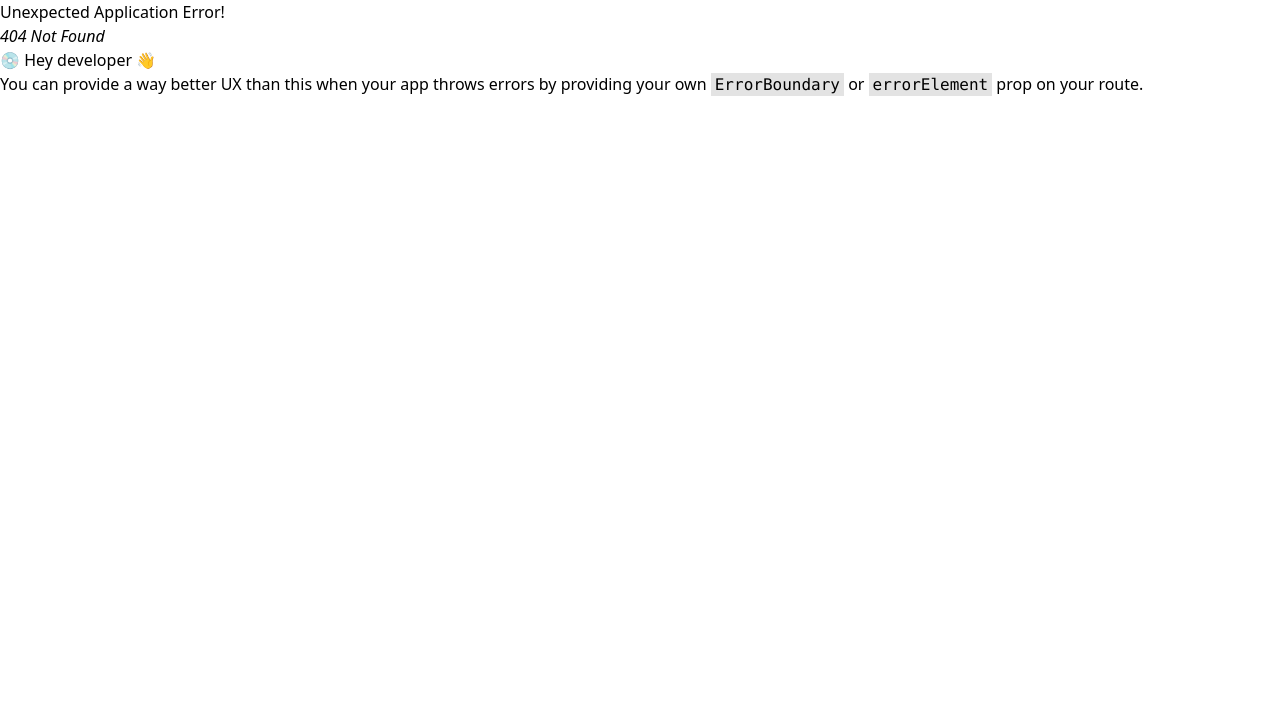
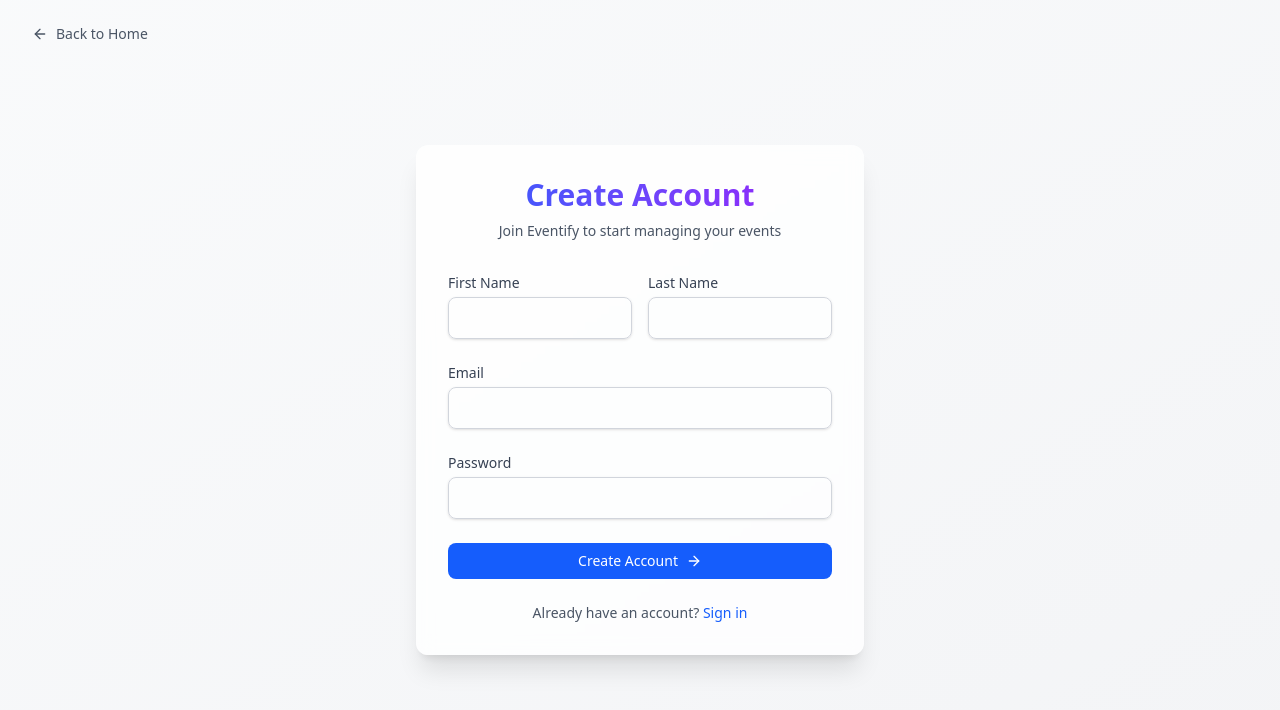
Before and after one commit to LazyEllis/eventify, a React app: page /register in a window 1280 px wide. Before the commit this address had no page. Shown: the top 710 px of the page. Built offline with nearby package versions, Linux system fonts and the light colour scheme; the HTML template or start-up script is replaced by a standard one.

Commit message:
Add routes for authentication pages
Login and Registration pages have been added components with forms for
user authentication.

Created an AuthLayout component to maintain consistent page layout
across authentication pages.

```diff
--- /dev/null
+++ b/src/components/AuthLayout.jsx
@@ -0,0 +1,30 @@
+import PropTypes from "prop-types";
+import { Link } from "react-router-dom";
+import { ArrowLeft } from "lucide-react";
+
+const AuthLayout = ({ children }) => (
+  <div className="min-h-screen bg-gradient-to-br from-gray-50 to-gray-100">
+    <div className="absolute top-4 left-4">
+      <Link
+        to="/"
+        className="group flex items-center gap-2 rounded-lg px-4 py-2 text-sm font-medium text-gray-600 transition-colors hover:text-blue-600"
+      >
+        <ArrowLeft className="h-4 w-4 transition-transform group-hover:-translate-x-1" />
+        Back to Home
+      </Link>
+    </div>
+    <div className="flex min-h-screen items-center justify-center px-4">
+      <div className="w-full max-w-md">
+        <div className="rounded-xl bg-white/80 p-8 shadow-xl backdrop-blur-sm transition-all">
+          {children}
+        </div>
+      </div>
+    </div>
+  </div>
+);
+
+export default AuthLayout;
+
+AuthLayout.propTypes = {
+  children: PropTypes.node,
+};
--- /dev/null
+++ b/src/routes/Login.jsx
@@ -0,0 +1,105 @@
+import { useState } from "react";
+import { Link, useNavigate } from "react-router-dom";
+import { ArrowRight } from "lucide-react";
+import AuthLayout from "../components/AuthLayout";
+
+const Login = () => {
+  const [email, setEmail] = useState("");
+  const [password, setPassword] = useState("");
+  const [error, setError] = useState("");
+  const navigate = useNavigate();
+
+  const handleLogin = async (e) => {
+    e.preventDefault();
+    setError("");
+
+    try {
+      const response = await fetch("/auth/login", {
+        method: "POST",
+        headers: {
+          "Content-Type": "application/json",
+        },
+        body: JSON.stringify({ email, password }),
+      });
+
+      if (!response.ok) {
+        throw new Error("Login failed. Please check your credentials.");
+      }
+
+      const data = await response.json();
+      // Store the JWT token in local storage or context
+      localStorage.setItem("token", data.token);
+      navigate("/dashboard"); // Redirect to dashboard on success
+    } catch (err) {
+      setError(err.message);
+    }
+  };
+
+  return (
+    <AuthLayout>
+      <h2 className="bg-gradient-to-r from-blue-600 to-purple-600 bg-clip-text text-center text-3xl font-bold text-transparent">
+        Welcome Back
+      </h2>
+      <p className="mt-2 text-center text-sm text-gray-600">
+        Sign in to continue to your dashboard
+      </p>
+      {error && (
+        <div className="mt-4 rounded-lg bg-red-50 p-3 text-center text-sm text-red-500">
+          {error}
+        </div>
+      )}
+      <form onSubmit={handleLogin} className="mt-8 space-y-6">
+        <div>
+          <label
+            className="block text-sm font-medium text-gray-700"
+            htmlFor="email"
+          >
+            Email
+          </label>
+          <input
+            type="email"
+            id="email"
+            value={email}
+            onChange={(e) => setEmail(e.target.value)}
+            required
+            className="mt-1 block w-full rounded-lg border border-gray-300 px-3 py-2 shadow-sm transition-colors focus:border-blue-500 focus:ring-1 focus:ring-blue-500 focus:outline-none"
+          />
+        </div>
+        <div>
+          <label
+            className="block text-sm font-medium text-gray-700"
+            htmlFor="password"
+          >
+            Password
+          </label>
+          <input
+            type="password"
+            id="password"
+            value={password}
+            onChange={(e) => setPassword(e.target.value)}
+            required
+            className="mt-1 block w-full rounded-lg border border-gray-300 px-3 py-2 shadow-sm transition-colors focus:border-blue-500 focus:ring-1 focus:ring-blue-500 focus:outline-none"
+          />
+        </div>
+        <button
+          type="submit"
+          className="group flex w-full items-center justify-center gap-2 rounded-lg bg-blue-600 px-4 py-2 text-sm font-medium text-white transition-all hover:bg-blue-700 hover:shadow-lg"
+        >
+          Sign In
+          <ArrowRight className="h-4 w-4 transition-transform group-hover:translate-x-1" />
+        </button>
+        <p className="text-center text-sm text-gray-600">
+          Don&apos;t have an account?{" "}
+          <Link
+            to="/register"
+            className="font-medium text-blue-600 transition-colors hover:text-blue-700"
+          >
+            Sign up
+          </Link>
+        </p>
+      </form>
+    </AuthLayout>
+  );
+};
+
+export default Login;
--- /dev/null
+++ b/src/routes/Register.jsx
@@ -0,0 +1,141 @@
+import { useState } from "react";
+import { Link, useNavigate } from "react-router-dom";
+import { ArrowRight } from "lucide-react";
+import AuthLayout from "../components/AuthLayout";
+
+const Register = () => {
+  const [email, setEmail] = useState("");
+  const [password, setPassword] = useState("");
+  const [firstName, setFirstName] = useState("");
+  const [lastName, setLastName] = useState("");
+  const [error, setError] = useState("");
+  const navigate = useNavigate();
+
+  const handleRegister = async (e) => {
+    e.preventDefault();
+    setError("");
+
+    try {
+      const response = await fetch("/auth/register", {
+        method: "POST",
+        headers: {
+          "Content-Type": "application/json",
+        },
+        body: JSON.stringify({ email, password, firstName, lastName }),
+      });
+
+      if (!response.ok) {
+        throw new Error("Registration failed. Please try again.");
+      }
+
+      const data = await response.json();
+      // Automatically log the user in after registration
+      localStorage.setItem("token", data.token);
+      navigate("/dashboard"); // Redirect to dashboard on success
+    } catch (err) {
+      setError(err.message);
+    }
+  };
+
+  return (
+    <AuthLayout>
+      <h2 className="bg-gradient-to-r from-blue-600 to-purple-600 bg-clip-text text-center text-3xl font-bold text-transparent">
+        Create Account
+      </h2>
+      <p className="mt-2 text-center text-sm text-gray-600">
+        Join Eventify to start managing your events
+      </p>
+      {error && (
+        <div className="mt-4 rounded-lg bg-red-50 p-3 text-center text-sm text-red-500">
+          {error}
+        </div>
+      )}
+      <form onSubmit={handleRegister} className="mt-8 space-y-6">
+        <div className="grid grid-cols-2 gap-4">
+          <div>
+            <label
+              className="block text-sm font-medium text-gray-700"
+              htmlFor="firstName"
+            >
+              First Name
+            </label>
+            <input
+              type="text"
+              id="firstName"
+              value={firstName}
+              onChange={(e) => setFirstName(e.target.value)}
+              required
+              className="mt-1 block w-full rounded-lg border border-gray-300 px-3 py-2 shadow-sm transition-colors focus:border-blue-500 focus:ring-1 focus:ring-blue-500 focus:outline-none"
+            />
+          </div>
+          <div>
+            <label
+              className="block text-sm font-medium text-gray-700"
+              htmlFor="lastName"
+            >
+              Last Name
+            </label>
+            <input
+              type="text"
+              id="lastName"
+              value={lastName}
+              onChange={(e) => setLastName(e.target.value)}
+              required
+              className="mt-1 block w-full rounded-lg border border-gray-300 px-3 py-2 shadow-sm transition-colors focus:border-blue-500 focus:ring-1 focus:ring-blue-500 focus:outline-none"
+            />
+          </div>
+        </div>
+        <div>
+          <label
+            className="block text-sm font-medium text-gray-700"
+            htmlFor="email"
+          >
+            Email
+          </label>
+          <input
+            type="email"
+            id="email"
+            value={email}
+            onChange={(e) => setEmail(e.target.value)}
+            required
+            className="mt-1 block w-full rounded-lg border border-gray-300 px-3 py-2 shadow-sm transition-colors focus:border-blue-500 focus:ring-1 focus:ring-blue-500 focus:outline-none"
+          />
+        </div>
+        <div>
+          <label
+            className="block text-sm font-medium text-gray-700"
+            htmlFor="password"
+          >
+            Password
+          </label>
+          <input
+            type="password"
+            id="password"
+            value={password}
+            onChange={(e) => setPassword(e.target.value)}
+            required
+            className="mt-1 block w-full rounded-lg border border-gray-300 px-3 py-2 shadow-sm transition-colors focus:border-blue-500 focus:ring-1 focus:ring-blue-500 focus:outline-none"
+          />
+        </div>
+        <button
+          type="submit"
+          className="group flex w-full items-center justify-center gap-2 rounded-lg bg-blue-600 px-4 py-2 text-sm font-medium text-white transition-all hover:bg-blue-700 hover:shadow-lg"
+        >
+          Create Account
+          <ArrowRight className="h-4 w-4 transition-transform group-hover:translate-x-1" />
+        </button>
+        <p className="text-center text-sm text-gray-600">
+          Already have an account?{" "}
+          <Link
+            to="/login"
+            className="font-medium text-blue-600 transition-colors hover:text-blue-700"
+          >
+            Sign in
+          </Link>
+        </p>
+      </form>
+    </AuthLayout>
+  );
+};
+
+export default Register;
```
Also changed, not shown: src/routes.jsx (+10 -0 lines).
